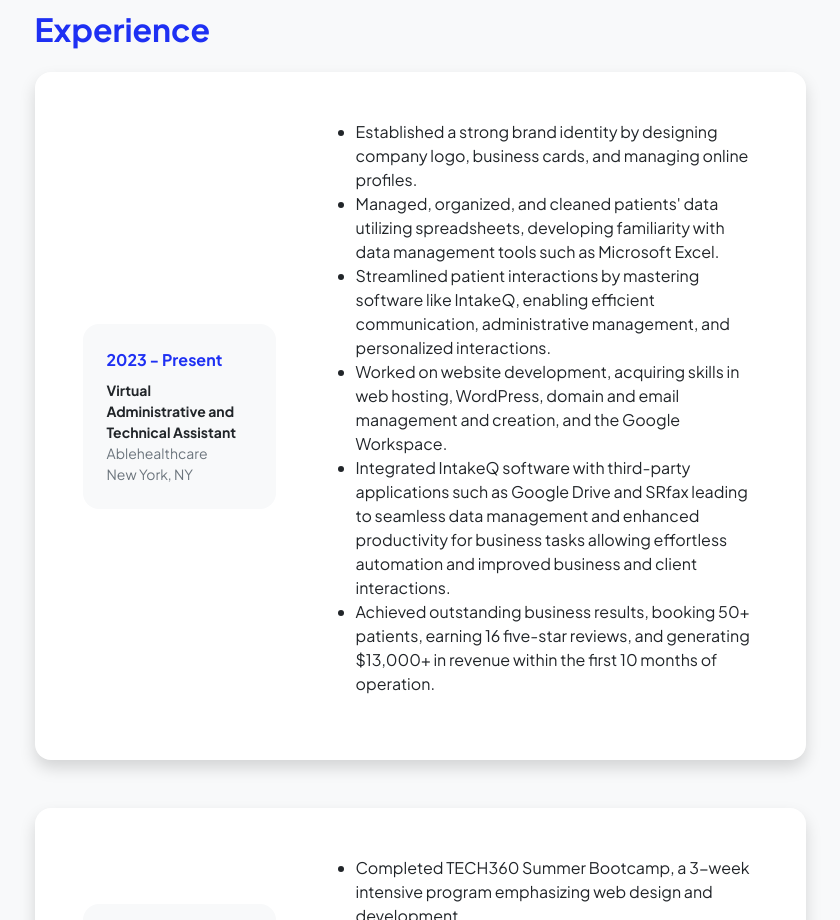
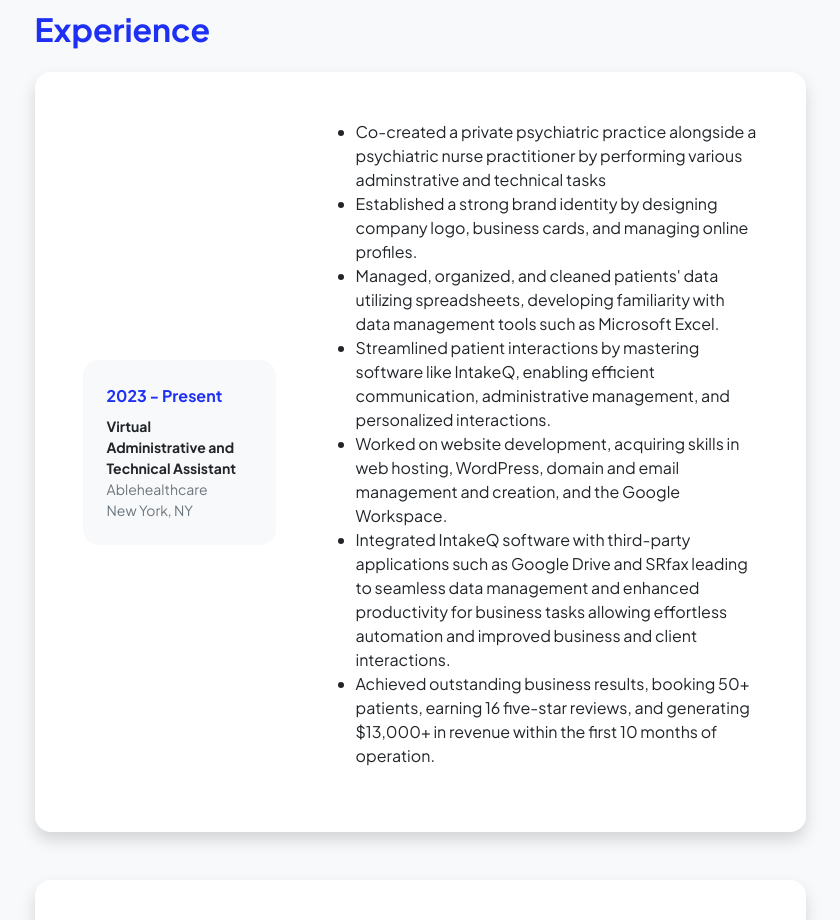
Before and after one commit to AdesolaOdubiyi/PortfolioWebsite, a plain HTML site: page resume.html in a window 1280 px wide. Shown: the part 1000-1920 px from the top of the page, without its empty margins (220-1060 px from the left). Drawn offline with nearby package versions, Linux system fonts and the light colour scheme.

Commit message:
first bullet point resume.html able

```diff
--- a/resume.html
+++ b/resume.html
@@ -133,6 +133,7 @@
                                         </div>
                                         <div class="col-lg-8">
                                             <div>        <ul>
+                                                <li>Co-created a private psychiatric practice alongside a psychiatric nurse practitioner by performing various adminstrative and technical tasks</li>
                                                 <li>Established a strong brand identity by designing company logo, business cards, and managing online profiles.</li>
                                                 <li>Managed, organized, and cleaned patients' data utilizing spreadsheets, developing familiarity with data management tools such as Microsoft Excel.</li>
                                                 <li>Streamlined patient interactions by mastering software like IntakeQ, enabling efficient communication, administrative management, and personalized interactions.</li>
```
